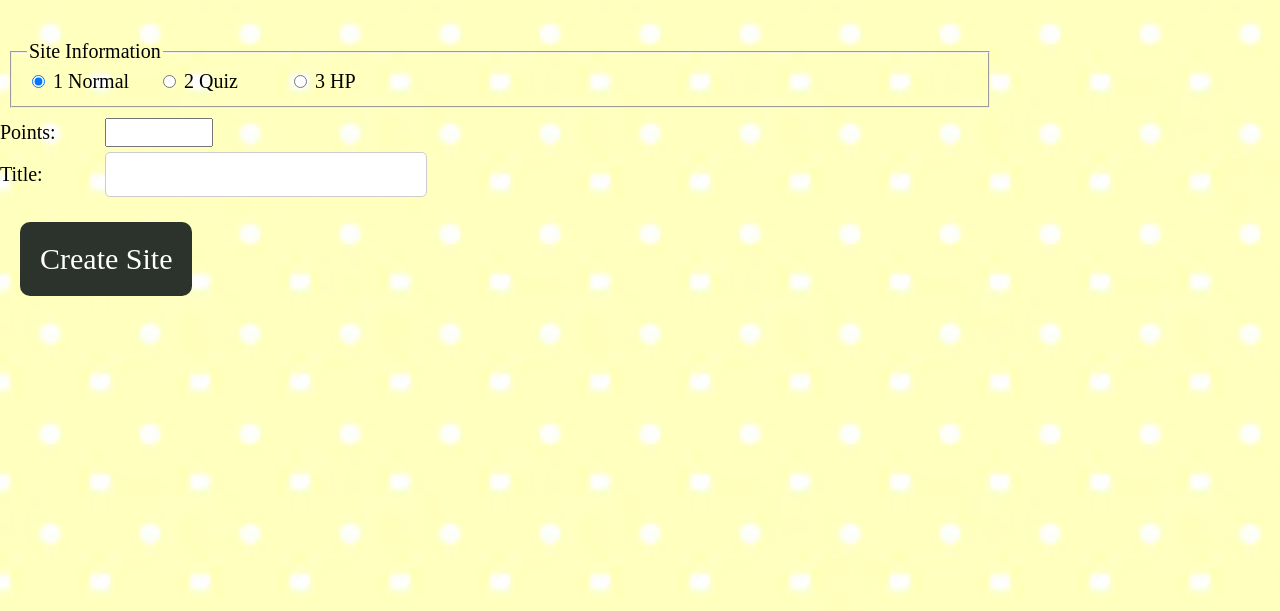
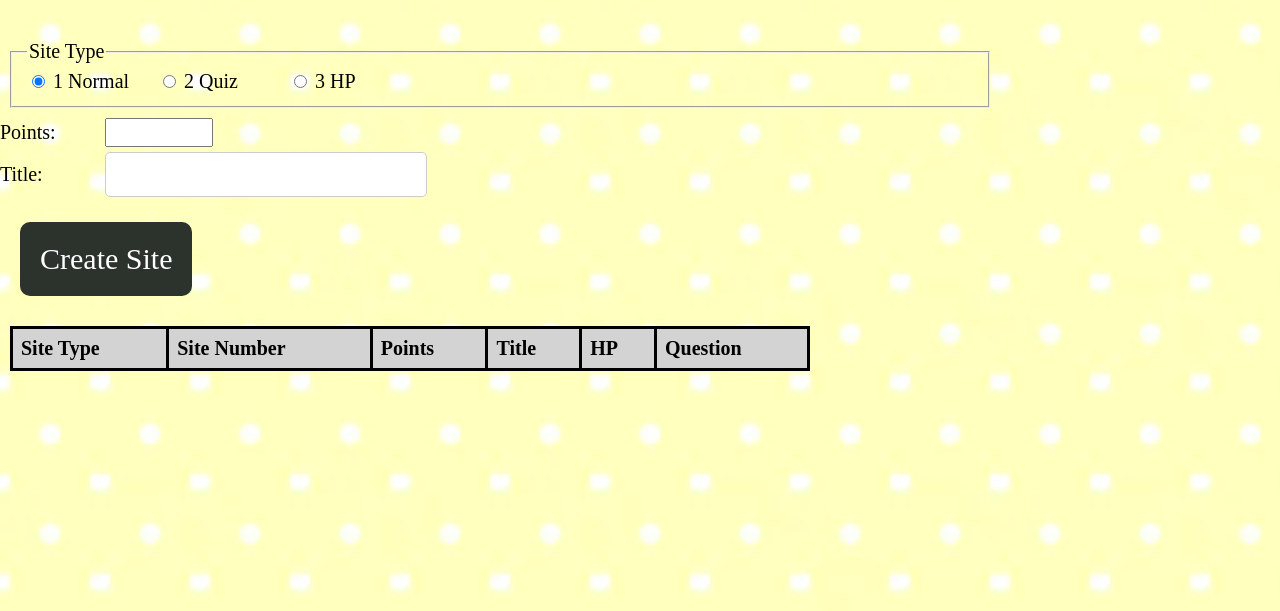
Before and after one commit to yutospace256/QR_code_site, a Flask app: page /dev_create_site in a window 1280 px wide. Shown: the part 66-677 px from the top of the page. Run offline with Flask 3, Linux system fonts and the light colour scheme; data that the repository does not hold is empty; some web fonts are replaced.

Commit message:
Completed midway through HTML for site changes.

```diff
--- a/app.py
+++ b/app.py
@@ -323,6 +323,20 @@ def change_site_data(site_number, column, new_data):
     cnx.commit()
     cursor.close()
     cnx.close()
+
+def get_all_site_data():
+    cnx = mysql.connector.connect(user='user01', password='YUTO0712yuto', host='localhost', database='user_db')
+    cursor = cnx.cursor()
+
+    # Fetch the user data from the MySQL table
+    query = "SELECT * FROM site_data ORDER BY site_number ASC"
+    cursor.execute(query)
+    site_data = cursor.fetchall()
+
+    cursor.close()
+    cnx.close()
+
+    return site_data
 
 def generate_ranking_data():
     cnx = mysql.connector.connect(user='user03', password='YUTO0712yuto', host='localhost', database='user_db')
@@ -710,7 +724,7 @@ def dev_ranking():
 @app.route("/show_user", methods=['GET', 'POST'])
 def show_user():
     user_data = show_user_data()
-    return render_template('show_user.html', user_data=user_data)
+    return render_template('.html', user_data=user_data)
 
 @app.route('/data_modify', methods=['GET', 'POST'])
 def data_modify():
@@ -774,9 +788,20 @@ def dev_create_site():
             current_choices_data = json.loads(choices_json)
             return render_template("dev_create_site.html", progress=progress, new_site_number=new_site_number, current_site_data=current_site_data, current_choices_data=current_choices_data)
         return render_template("dev_create_site.html", progress=progress)
-    else:
-        progress = "step1"
-    return render_template("dev_create_site.html", progress=progress)
+    progress = "step1"
+    all_site_data = get_all_site_data()
+    return render_template("dev_create_site.html", progress=progress, all_site_data=all_site_data)
+
+@app.route('/dev_site_modify', methods=['GET', 'POST'])
+def dev_site_modify():
+    site_number = request.args.get('site')
+    current_site_data = get_site_data(site_number)
+    if site_number[0] == "2":
+        choices_json = current_site_data["choices"]
+        current_choices_data = json.loads(choices_json)
+        return render_template("dev_site_modify.html", site_number=site_number, current_site_data=current_site_data, current_choices_data=current_choices_data)
+
+    return render_template("dev_site_modify.html", site_number=site_number, current_site_data=current_site_data)
 
 if __name__ == '__main__':
     app.run(debug=True)
--- a/templates/dev_create_site.html
+++ b/templates/dev_create_site.html
@@ -48,8 +48,13 @@
     fieldset {
         margin: 10px;
     }
+    table {
+        border-collapse: collapse;
+        border: 1px solid #ccc;
+        margin: 10px;
+    }
     </style>
-<script>
+  <script>
     window.addEventListener('DOMContentLoaded', function() {
       var siteTypeRadioButtons = document.querySelectorAll('input[name="site_type"]');
       siteTypeRadioButtons.forEach(function(radioButton) {
@@ -106,10 +111,15 @@
         `;
       }
     }
+
+    function redirectToSiteModify(siteNumber) {
+      // Redirect to the site_modify page with the selected site number
+      window.location.href = `dev_site_modify?site=${siteNumber}`;
+    }
   </script>
 
 </head>
- <body>
+<body>
     <div id="loading-screen">
         <h1>Loading...</h1>
     </div>
@@ -164,9 +174,9 @@
     {% endif %}
 
     {% if progress == "step1" %}
-        <form name="create_site" method="POST" action="/create_site">
+        <form name="create_site" method="POST" action="/dev_create_site">
             <fieldset>
-            <legend>Site Information</legend>
+            <legend>Site Type</legend>
             <input type="radio" name="site_type" value="1" id="site_type_1" onchange="showForm()" checked>
             <label for="site_type_1">1 Normal</label>
             <input type="radio" name="site_type" value="2" id="site_type_2" onchange="showForm()">
@@ -177,6 +187,30 @@
             <div id="formDiv"></div>
             <button type="submit">Create Site</button>
         </form>
+
+
+        <table>
+          <tbody>
+            <tr>
+              <th>Site Type</th>
+              <th>Site Number</th>
+              <th>Points</th>
+              <th>Title</th>
+              <th>HP</th>
+              <th>Question</th>
+            </tr>
+            {% for site in all_site_data %}
+              <tr onclick="redirectToSiteModify('{{ site[2] }}')">
+                <td>{{ site[1] }}</td>
+                <td>{{ site[2] }}</td>
+                <td>{{ site[3] }}</td>
+                <td>{{ site[6] }}</td>
+                <td>{{ site[7] }}</td>
+                <td>{{ site[8] }}</td>
+              </tr>
+            {% endfor %}
+          </tbody>
+        </table>
     {% elif progress == "step2" %}
       <form name="create_choices" method="POST" action="/create_site">
         <fieldset>
@@ -210,5 +244,5 @@
 
     <a href="{{ url_for('develop') }}"><button class="back">Back</button></a>
 
-  </body>
+</body>
 </html>
```
Also changed, not shown: templates/dev_site_modify.html (added, +93 -0 lines).
